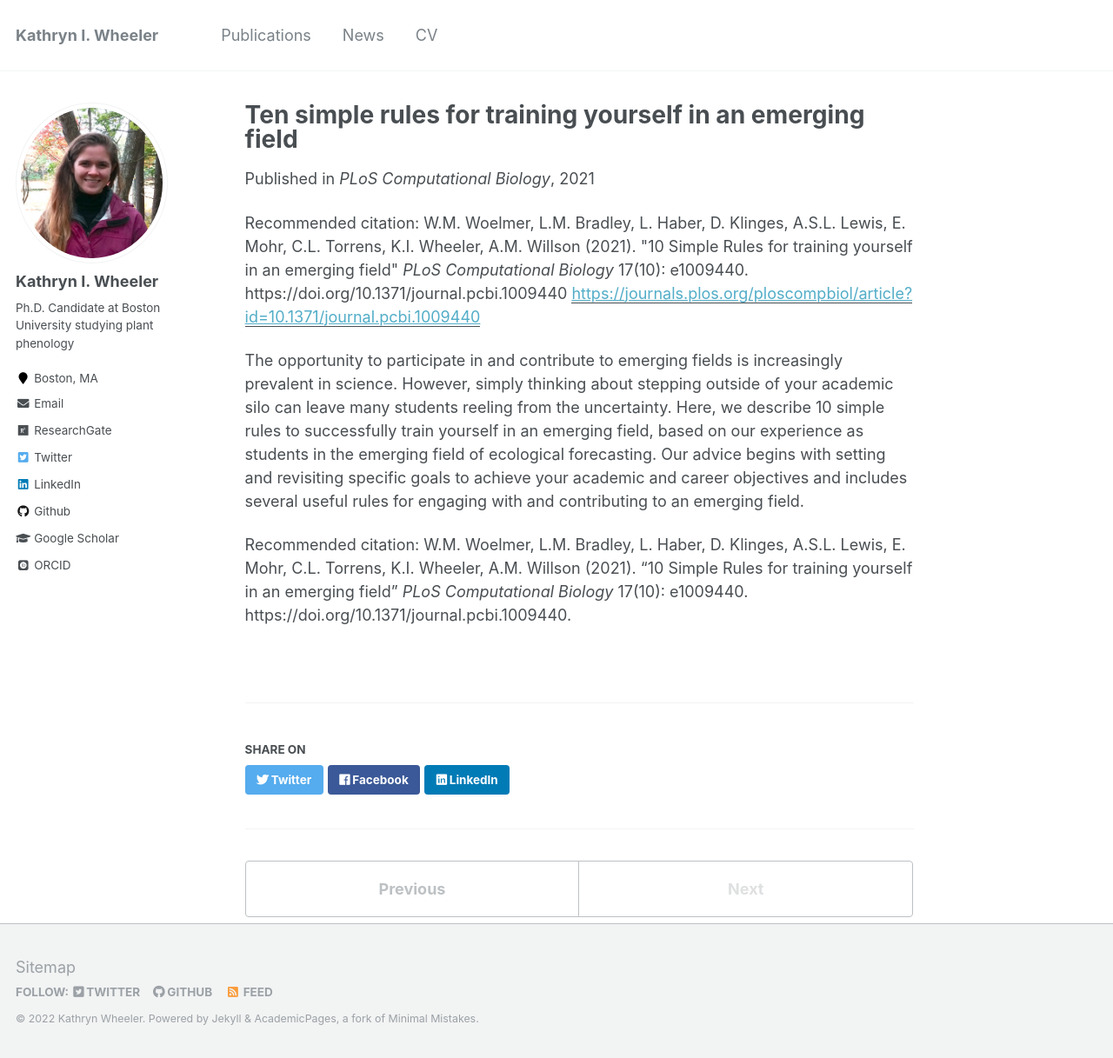
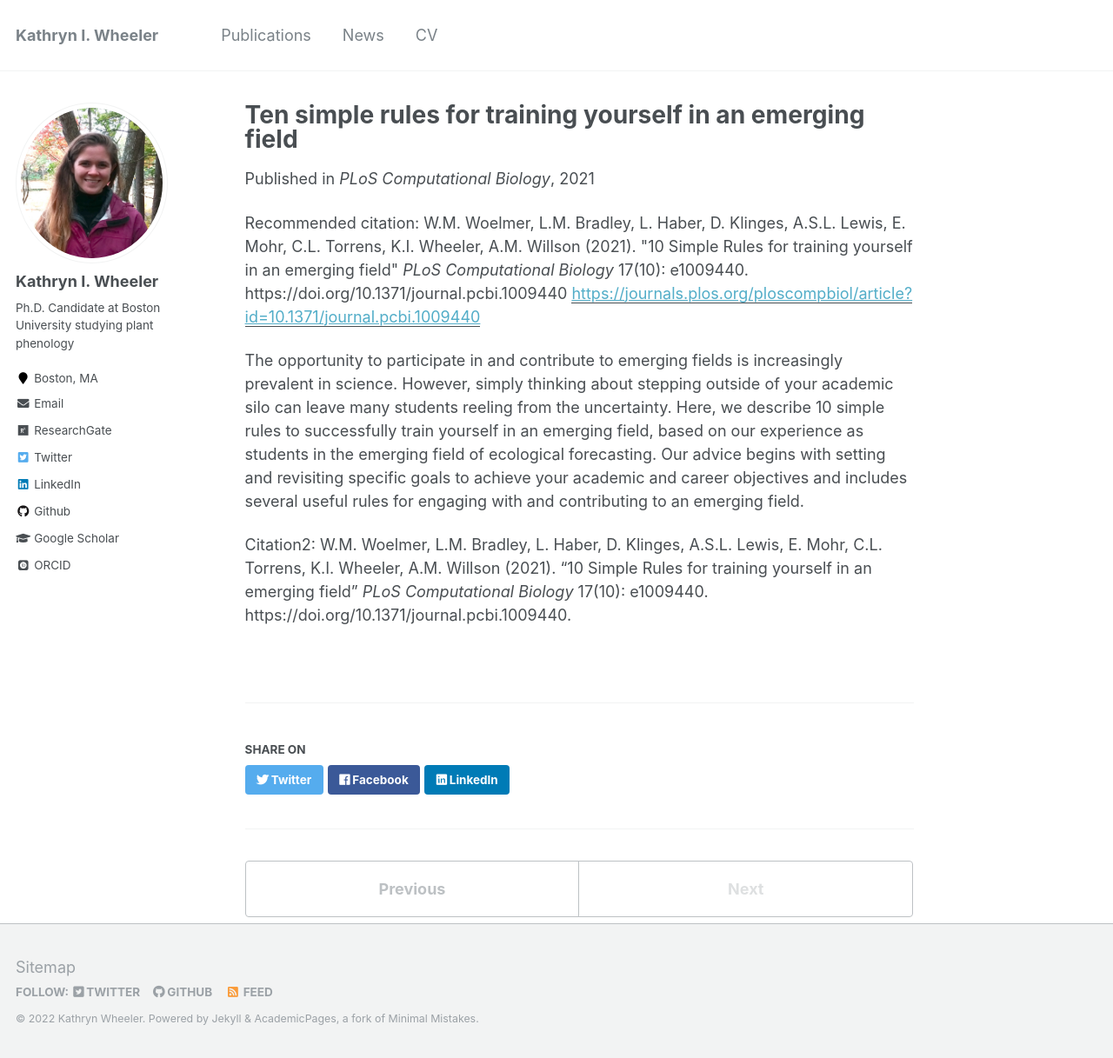
Before and after one commit to k-wheeler/k-wheeler.github.io, a Jekyll site: the page built from _publications/2015-10-01-paper-title-number-8.md, in a window 1280 px wide and 1217 px high. Shown: the whole window at 87% size. Built offline with Jekyll 4.4.1, drawn with Linux system fonts in a browser that asks for light colours; some web fonts are replaced.

Commit message:
Cleaned up

```diff
--- a/_publications/2015-10-01-paper-title-number-8.md
+++ b/_publications/2015-10-01-paper-title-number-8.md
@@ -10,4 +10,4 @@ citation: 'W.M. Woelmer, L.M. Bradley, L. Haber, D. Klinges, A.S.L. Lewis, E. Mo
 ---
 The opportunity to participate in and contribute to emerging fields is increasingly prevalent in science. However, simply thinking about stepping outside of your academic silo can leave many students reeling from the uncertainty. Here, we describe 10 simple rules to successfully train yourself in an emerging field, based on our experience as students in the emerging field of ecological forecasting. Our advice begins with setting and revisiting specific goals to achieve your academic and career objectives and includes several useful rules for engaging with and contributing to an emerging field.
 
-Recommended citation: W.M. Woelmer, L.M. Bradley, L. Haber, D. Klinges, A.S.L. Lewis, E. Mohr, C.L. Torrens, K.I. Wheeler, A.M. Willson (2021). “10 Simple Rules for training yourself in an emerging field” <i>PLoS Computational Biology</i> 17(10): e1009440. https://doi.org/10.1371/journal.pcbi.1009440.
+Citation2: W.M. Woelmer, L.M. Bradley, L. Haber, D. Klinges, A.S.L. Lewis, E. Mohr, C.L. Torrens, K.I. Wheeler, A.M. Willson (2021). “10 Simple Rules for training yourself in an emerging field” <i>PLoS Computational Biology</i> 17(10): e1009440. https://doi.org/10.1371/journal.pcbi.1009440.
```
